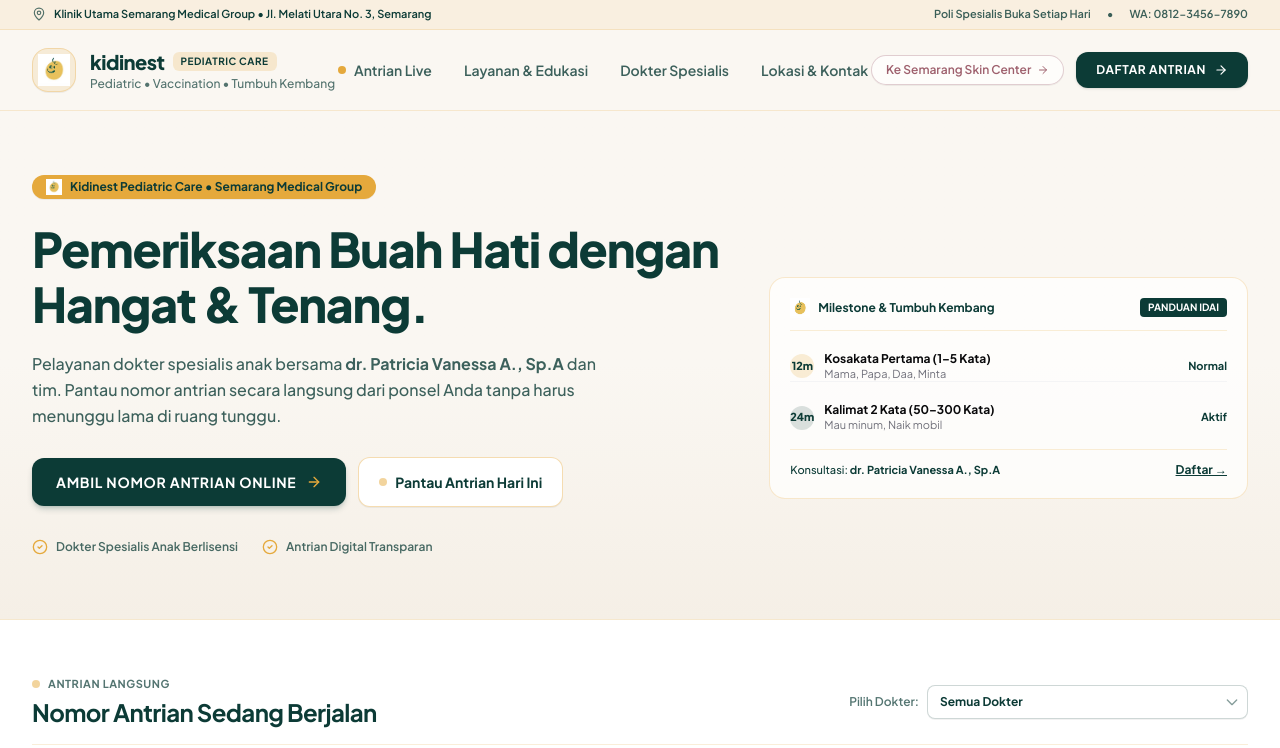
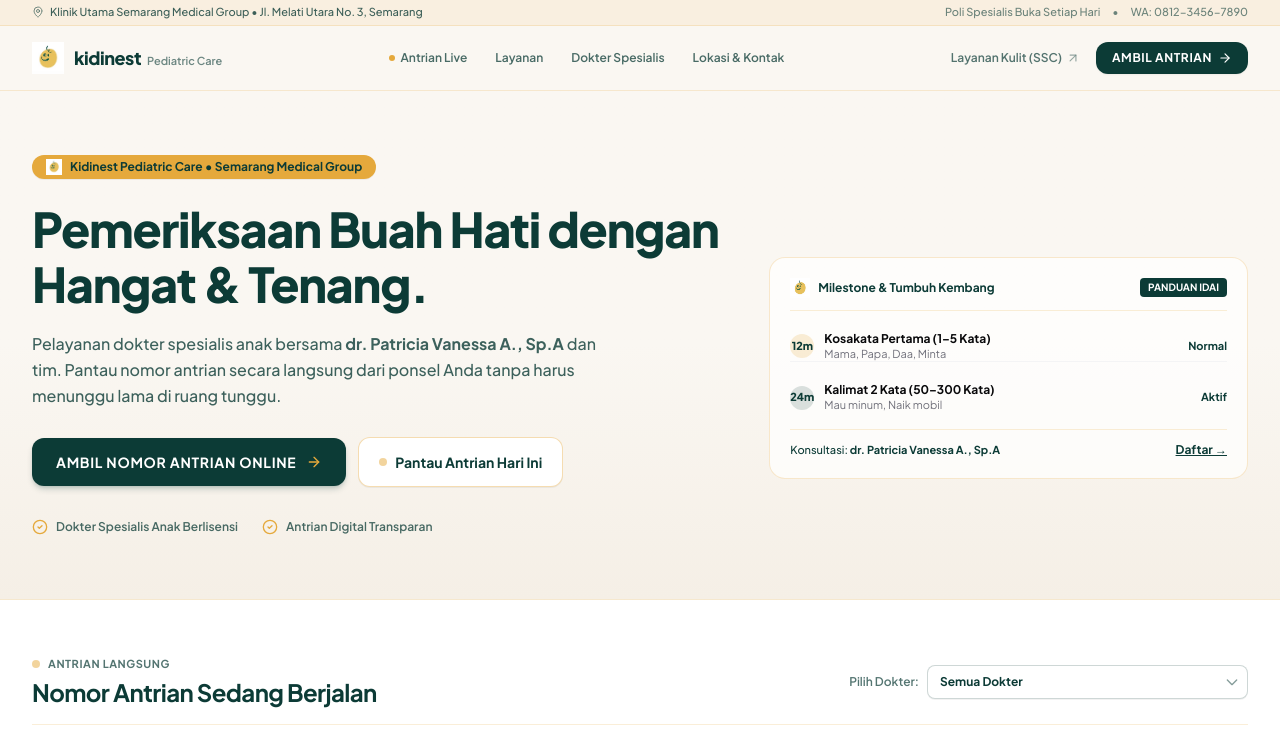
Before and after one commit to Chqrety/clinic, a Vue app in the folder frontend/: page / in a window 1280 px wide. Shown: the top 748 px of the page. Built offline with nearby package versions, Linux system fonts and the light colour scheme; a web font is replaced by a local one.

Commit message:
feat(navbar): streamline header, clean brand logo, quiet sister-clinic link, and hide micro-ribbon on mobile

```diff
--- a/frontend/src/components/BrandSwitcherHeader.vue
+++ b/frontend/src/components/BrandSwitcherHeader.vue
@@ -2,12 +2,10 @@
 import { ref } from 'vue'
 import {
   ArrowRight,
+  ArrowUpRight,
   Menu,
   X,
-  Clock,
-  Phone,
-  MapPin,
-  Sparkles
+  MapPin
 } from 'lucide-vue-next'
 
 const props = defineProps<{
@@ -31,169 +29,142 @@ function scrollToSection(id: string) {
 
 <template>
   <header
-    class="sticky top-0 z-40 border-b backdrop-blur-md transition-colors"
+    class="sticky top-0 z-40 border-b backdrop-blur-md transition-colors select-none"
     :class="
       currentBrand === 'kidinest'
         ? 'bg-[#FAF7F2]/95 border-[#E5A93C]/20'
         : 'bg-[#FAF5F5]/95 border-[#9E606D]/20'
     "
   >
-    <!-- Top ribbon bar: Single Clinical Group Notice -->
+    <!-- Top Micro-Ribbon: Hidden di mobile, ramping di desktop (sm:block) -->
     <div
-      class="w-full py-1.5 text-[11px] font-semibold border-b transition-colors"
+      class="hidden sm:block w-full py-1 text-[11px] font-medium border-b transition-colors"
       :class="
         currentBrand === 'kidinest'
-          ? 'bg-[#E5A93C]/10 border-[#E5A93C]/20 text-[#0C3B36]'
-          : 'bg-[#9E606D]/10 border-[#9E606D]/15 text-[#2D1E24]'
+          ? 'bg-[#E5A93C]/10 border-[#E5A93C]/20 text-[#0C3B36]/80'
+          : 'bg-[#9E606D]/10 border-[#9E606D]/15 text-[#2D1E24]/80'
       "
     >
       <div class="max-w-7xl mx-auto px-4 sm:px-8 flex items-center justify-between">
-        <div class="flex items-center gap-2">
-          <MapPin class="w-3.5 h-3.5 shrink-0 opacity-70" />
+        <div class="flex items-center gap-1.5">
+          <MapPin class="w-3 h-3 shrink-0 opacity-70" />
           <span>Klinik Utama Semarang Medical Group • Jl. Melati Utara No. 3, Semarang</span>
         </div>
-        <div class="hidden sm:flex items-center gap-4 text-[11px] opacity-80">
+        <div class="flex items-center gap-3 text-[11px] opacity-75">
           <span>Poli Spesialis Buka Setiap Hari</span>
           <span>•</span>
-          <span>WA: 0812-3456-7890</span>
+          <span>WA: {{ currentBrand === 'kidinest' ? '0812-3456-7890' : '0811-9876-5432' }}</span>
         </div>
       </div>
     </div>
 
-    <!-- Main Navigation Bar -->
+    <!-- Main Navigation Bar (Ramping 56px mobile, 64px desktop) -->
     <div class="max-w-7xl mx-auto px-4 sm:px-8">
-      <div class="flex items-center justify-between h-20">
+      <div class="flex items-center justify-between h-14 sm:h-16">
 
-        <!-- Left: Logo Asli Brand -->
+        <!-- Left: Logo Bersih & Elegan (Bebas Box AI & Subtitle Panjang) -->
         <button
           @click="emit('navigate', currentBrand)"
-          class="flex items-center gap-3.5 text-left group focus:outline-hidden"
-        >
-          <!-- Logo Image Container -->
-          <div
-            class="w-11 h-11 rounded-2xl flex items-center justify-center p-1 transition-transform group-hover:scale-105 shadow-2xs"
-            :class="
-              currentBrand === 'kidinest'
-                ? 'bg-[#E5A93C]/15 border border-[#E5A93C]/30'
-                : 'bg-[#9E606D] shadow-[#9E606D]/20'
-            "
+          class="flex items-center gap-2.5 text-left group focus:outline-hidden"
         >
           <img
             v-if="currentBrand === 'kidinest'"
             src="/assets/kidinest/logo-maskot.png"
-              alt="Kidinest Mascot"
-              class="w-8 h-8 object-contain"
+            alt="Kidinest"
+            class="w-7 h-7 sm:w-8 sm:h-8 object-contain transition-transform group-hover:scale-105"
           />
           <img
             v-else
             src="/assets/ssc/logo-ssc.png"
-              alt="SSC Rosette Logo"
-              class="w-9 h-9 object-contain"
+            alt="SSC"
+            class="w-7 h-7 sm:w-8 sm:h-8 object-contain transition-transform group-hover:scale-105"
           />
-          </div>
 
-          <!-- Brand Title & Tag -->
-          <div>
-            <div class="flex items-center gap-2">
+          <div class="flex items-baseline gap-1.5 leading-none">
             <span
-                class="font-extrabold text-lg sm:text-xl tracking-tight"
+              class="font-extrabold text-base sm:text-lg tracking-tight"
               :class="currentBrand === 'kidinest' ? 'text-[#0C3B36]' : 'text-[#2D1E24]'"
             >
-                {{ currentBrand === 'kidinest' ? 'kidinest' : 'SSC' }}
+              {{ currentBrand === 'kidinest' ? 'kidinest' : 'Semarang Skin Center' }}
             </span>
             <span
-                class="px-2 py-0.5 text-[10px] font-bold uppercase tracking-wider rounded-md"
-                :class="
-                  currentBrand === 'kidinest'
-                    ? 'bg-[#E5A93C]/20 text-[#0C3B36]'
-                    : 'bg-[#9E606D]/15 text-[#9E606D]'
-                "
+              v-if="currentBrand === 'kidinest'"
+              class="text-[11px] font-semibold text-[#0C3B36]/60 tracking-normal hidden sm:inline"
             >
-                {{ currentBrand === 'kidinest' ? 'Pediatric Care' : 'Semarang Skin Center' }}
+              Pediatric Care
             </span>
-            </div>
-            <p
-              class="text-xs font-medium hidden sm:block"
-              :class="currentBrand === 'kidinest' ? 'text-[#0C3B36]/70' : 'text-[#2D1E24]/70'"
-            >
-              {{
-                currentBrand === 'kidinest'
-                  ? 'Pediatric • Vaccination • Tumbuh Kembang'
-                  : 'Dermatology & Aesthetic Center'
-              }}
-            </p>
           </div>
         </button>
 
-        <!-- Center: Hairline Navigation Links -->
+        <!-- Center: Clean Navigation Links -->
         <nav
-          class="hidden lg:flex items-center gap-8 text-sm font-semibold"
-          :class="currentBrand === 'kidinest' ? 'text-[#0C3B36]/80' : 'text-[#2D1E24]/80'"
+          class="hidden md:flex items-center gap-7 text-xs font-semibold"
+          :class="currentBrand === 'kidinest' ? 'text-[#0C3B36]/75' : 'text-[#2D1E24]/75'"
         >
           <button
             @click="scrollToSection('live-antrian')"
-            class="hover:opacity-100 transition-opacity flex items-center gap-2"
+            class="hover:opacity-100 transition-opacity flex items-center gap-1.5 py-1"
           >
             <span
-              class="w-2 h-2 rounded-full animate-pulse"
+              class="w-1.5 h-1.5 rounded-full animate-pulse"
               :class="currentBrand === 'kidinest' ? 'bg-[#E5A93C]' : 'bg-[#9E606D]'"
             ></span>
             <span>Antrian Live</span>
           </button>
           <button
             @click="scrollToSection('layanan')"
-            class="hover:opacity-100 transition-opacity"
+            class="hover:opacity-100 transition-opacity py-1"
           >
-            {{ currentBrand === 'kidinest' ? 'Layanan & Edukasi' : 'Menu Perawatan' }}
+            Layanan
           </button>
           <button
             @click="scrollToSection('jadwal-dokter')"
-            class="hover:opacity-100 transition-opacity"
+            class="hover:opacity-100 transition-opacity py-1"
           >
             Dokter Spesialis
           </button>
           <button
             @click="scrollToSection('lokasi')"
-            class="hover:opacity-100 transition-opacity"
+            class="hover:opacity-100 transition-opacity py-1"
           >
             Lokasi & Kontak
           </button>
         </nav>
 
-        <!-- Right: Switcher Pill & CTA Button -->
-        <div class="hidden sm:flex items-center gap-3">
-          <!-- Switcher to Sibling Unit -->
+        <!-- Right: Link Santai Sister Clinic + Single Primary CTA -->
+        <div class="hidden sm:flex items-center gap-4">
+          <!-- Link Santai Sister Clinic (Bukan Switcher Tab) -->
           <button
             v-if="currentBrand === 'kidinest'"
             @click="emit('navigate', 'ssc')"
-            class="inline-flex items-center gap-1.5 px-3.5 py-1.5 rounded-full border border-[#9E606D]/30 bg-white/70 hover:bg-white text-xs font-semibold text-[#9E606D] transition-all shadow-2xs"
-            title="Kunjungi Semarang Skin Center"
+            class="text-xs font-semibold text-[#0C3B36]/70 hover:text-[#0C3B36] flex items-center gap-1 transition-colors hover:underline underline-offset-4"
+            title="Kunjungi Klinik Kulit Semarang Skin Center"
           >
-            <span>Ke Semarang Skin Center</span>
-            <ArrowRight class="w-3 h-3 text-[#9E606D]" />
+            <span>Layanan Kulit (SSC)</span>
+            <ArrowUpRight class="w-3.5 h-3.5 opacity-60" />
           </button>
 
           <button
             v-else
             @click="emit('navigate', 'kidinest')"
-            class="inline-flex items-center gap-1.5 px-3.5 py-1.5 rounded-full border border-[#E5A93C]/40 bg-white/70 hover:bg-white text-xs font-semibold text-[#0C3B36] transition-all shadow-2xs"
+            class="text-xs font-semibold text-[#2D1E24]/70 hover:text-[#2D1E24] flex items-center gap-1 transition-colors hover:underline underline-offset-4"
             title="Kunjungi Kidinest Pediatric Care"
           >
-            <span>Ke Kidinest Poli Anak</span>
-            <ArrowRight class="w-3 h-3 text-[#E5A93C]" />
+            <span>Poli Anak (Kidinest)</span>
+            <ArrowUpRight class="w-3.5 h-3.5 opacity-60" />
           </button>
 
-          <!-- Primary CTA Button -->
+          <!-- Single Primary CTA Button -->
           <button
             @click="emit('navigate', 'kiosk')"
-            class="inline-flex items-center gap-2 px-5 py-2.5 rounded-xl text-xs font-bold uppercase tracking-wider text-white transition-all shadow-sm active:scale-95"
+            class="inline-flex items-center gap-1.5 px-4 py-2 rounded-xl text-xs font-bold uppercase tracking-wider text-white transition-all shadow-xs active:scale-95"
             :class="
               currentBrand === 'kidinest'
                 ? 'bg-[#0C3B36] hover:bg-[#134E48]'
                 : 'bg-[#9E606D] hover:bg-[#8B505D]'
             "
           >
-            <span>Daftar Antrian</span>
+            <span>Ambil Antrian</span>
             <ArrowRight class="w-3.5 h-3.5" />
           </button>
         </div>
@@ -205,8 +176,8 @@ function scrollToSection(id: string) {
             class="p-2 rounded-lg text-zinc-700 hover:bg-black/5"
             aria-label="Toggle Navigation"
           >
-            <Menu v-if="!mobileMenuOpen" class="w-6 h-6" />
-            <X v-else class="w-6 h-6" />
+            <Menu v-if="!mobileMenuOpen" class="w-5 h-5" />
+            <X v-else class="w-5 h-5" />
           </button>
         </div>
 
@@ -216,28 +187,10 @@ function scrollToSection(id: string) {
     <!-- Mobile Dropdown Menu -->
     <div
       v-if="mobileMenuOpen"
-      class="sm:hidden border-t px-4 pt-4 pb-6 space-y-4 bg-white/98 shadow-xl animate-in fade-in duration-150"
+      class="sm:hidden border-t px-4 pt-3 pb-5 space-y-3 bg-white/98 shadow-lg animate-in fade-in duration-150"
       :class="currentBrand === 'kidinest' ? 'border-[#E5A93C]/20' : 'border-[#9E606D]/20'"
     >
-      <div class="p-3 rounded-xl bg-zinc-50 border border-zinc-200 flex items-center justify-between">
-        <span class="text-xs font-bold text-zinc-600">Pindah Poli:</span>
-        <button
-          v-if="currentBrand === 'kidinest'"
-          @click="emit('navigate', 'ssc'); mobileMenuOpen = false"
-          class="text-xs font-bold text-[#9E606D] flex items-center gap-1"
-        >
-          <span>Semarang Skin Center →</span>
-        </button>
-        <button
-          v-else
-          @click="emit('navigate', 'kidinest'); mobileMenuOpen = false"
-          class="text-xs font-bold text-[#0C3B36] flex items-center gap-1"
-        >
-          <span>Kidinest Poli Anak →</span>
-        </button>
-      </div>
-
-      <nav class="space-y-2 text-sm font-semibold text-zinc-800">
+      <nav class="space-y-1 text-sm font-semibold text-zinc-800">
         <button
           @click="scrollToSection('live-antrian')"
           class="w-full text-left py-2 px-3 rounded-lg hover:bg-black/5 flex items-center justify-between"
@@ -249,7 +202,7 @@ function scrollToSection(id: string) {
           @click="scrollToSection('layanan')"
           class="w-full text-left py-2 px-3 rounded-lg hover:bg-black/5"
         >
-          {{ currentBrand === 'kidinest' ? 'Layanan & Edukasi' : 'Menu Perawatan' }}
+          Layanan
         </button>
         <button
           @click="scrollToSection('jadwal-dokter')"
@@ -265,13 +218,34 @@ function scrollToSection(id: string) {
         </button>
       </nav>
 
-      <div class="pt-2">
+      <!-- Mobile Sister Clinic Link -->
+      <div class="pt-2 border-t border-zinc-100 flex items-center justify-between text-xs px-3">
+        <span class="text-zinc-500 font-medium">Fasilitas Lain:</span>
+        <button
+          v-if="currentBrand === 'kidinest'"
+          @click="emit('navigate', 'ssc'); mobileMenuOpen = false"
+          class="font-bold text-[#9E606D] flex items-center gap-1 hover:underline"
+        >
+          <span>Layanan Kulit (SSC)</span>
+          <ArrowUpRight class="w-3.5 h-3.5" />
+        </button>
+        <button
+          v-else
+          @click="emit('navigate', 'kidinest'); mobileMenuOpen = false"
+          class="font-bold text-[#0C3B36] flex items-center gap-1 hover:underline"
+        >
+          <span>Poli Anak (Kidinest)</span>
+          <ArrowUpRight class="w-3.5 h-3.5" />
+        </button>
+      </div>
+
+      <div class="pt-1">
         <button
           @click="emit('navigate', 'kiosk'); mobileMenuOpen = false"
-          class="w-full py-3 rounded-xl font-bold text-xs uppercase tracking-wider text-center text-white shadow-md"
+          class="w-full py-2.5 rounded-xl font-bold text-xs uppercase tracking-wider text-center text-white shadow-xs"
           :class="currentBrand === 'kidinest' ? 'bg-[#0C3B36]' : 'bg-[#9E606D]'"
         >
-          Ambil Nomor Antrian Online →
+          Ambil Antrian Online →
         </button>
       </div>
     </div>
```
Lines whose indentation alone changed are shown as unchanged.
